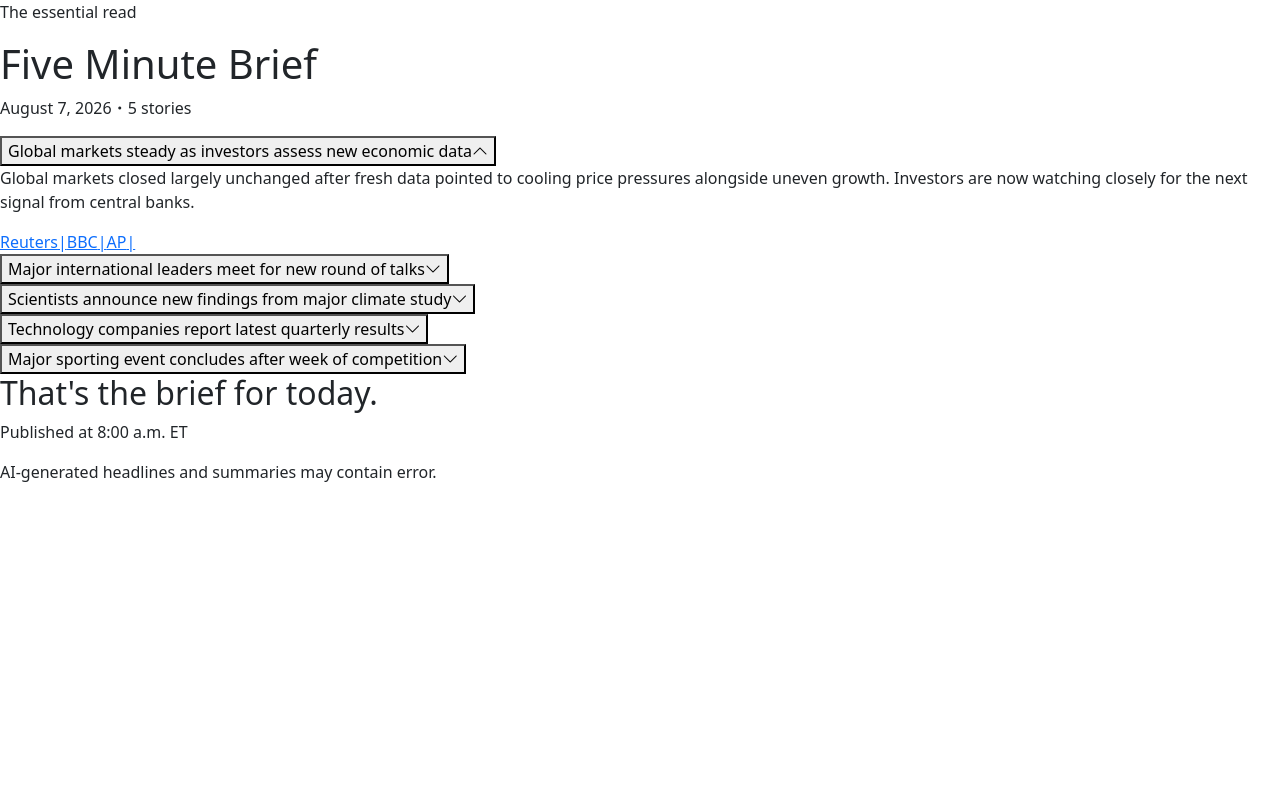
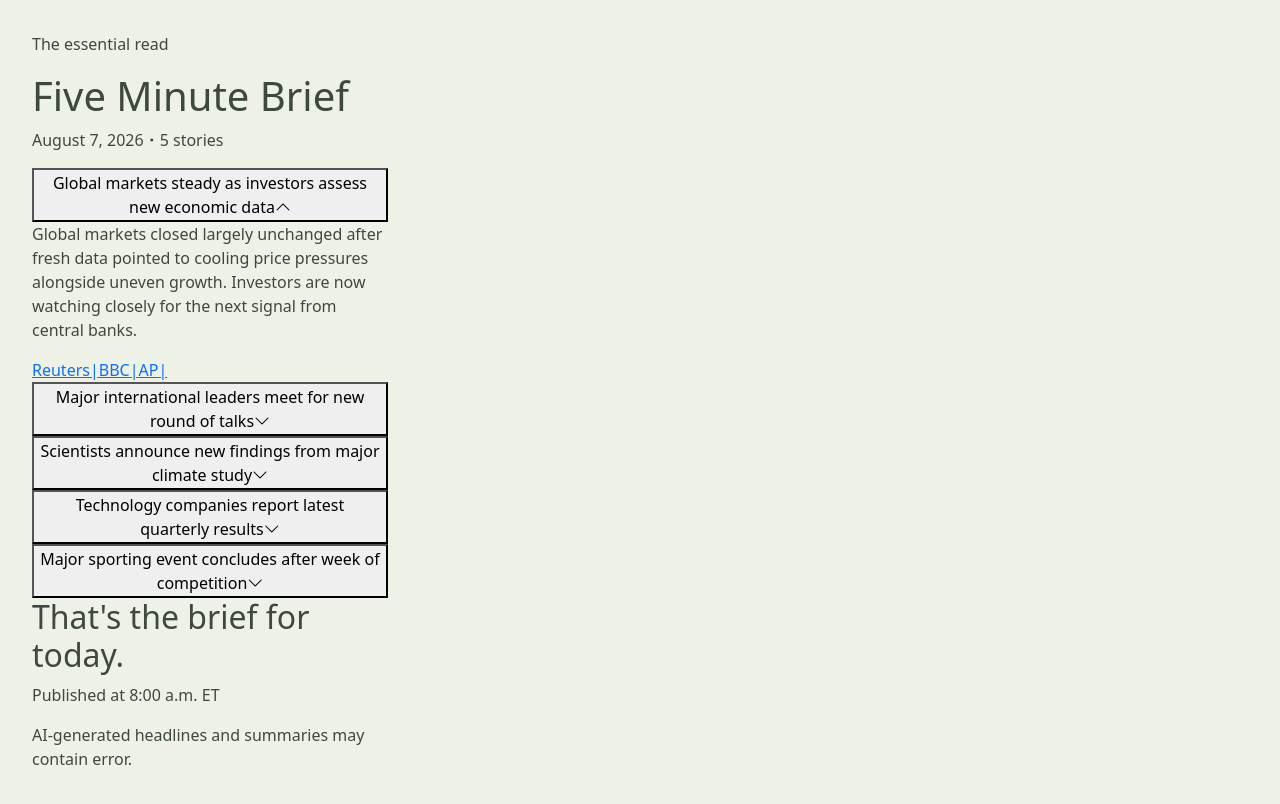
Before and after one commit to ductrl/five-minute-brief, a React (Vite) app: page / in a window 1280 px wide. Shown: the top 804 px of the page. Built offline with nearby package versions, Linux system fonts and the light colour scheme.

Commit message:
Set brief size and color variables

```diff
--- a/src/App.jsx
+++ b/src/App.jsx
@@ -15,10 +15,10 @@ const App = () => {
         <StatusMessage status={status}/>
       </main>
     )
-}
+  }
 
   return (
-    <main>
+    <main className="brief">
       <Header
         date={mockBrief.date}
         storyCount={mockBrief.stories.length}
--- a/src/index.css
+++ b/src/index.css
@@ -1,5 +1,22 @@
+:root {
+  --brief-bg: #EEF1E5;
+  --brief-headline: #172018;
+  --brief-text: #3E493D;
+  --brief-secondary: #657064;
+  --brief-border: #b4bcac;
+}
+
+* {
+  box-sizing: border-box;
+}
+
 body {
   margin: 0;
-  min-width: 360px;
-  min-height: 200px;
+  background-color: var(--brief-bg);
+  color: var(--brief-text);
 }
+
+.brief {
+  width: 420px;
+  padding: 32px;
+}
```
